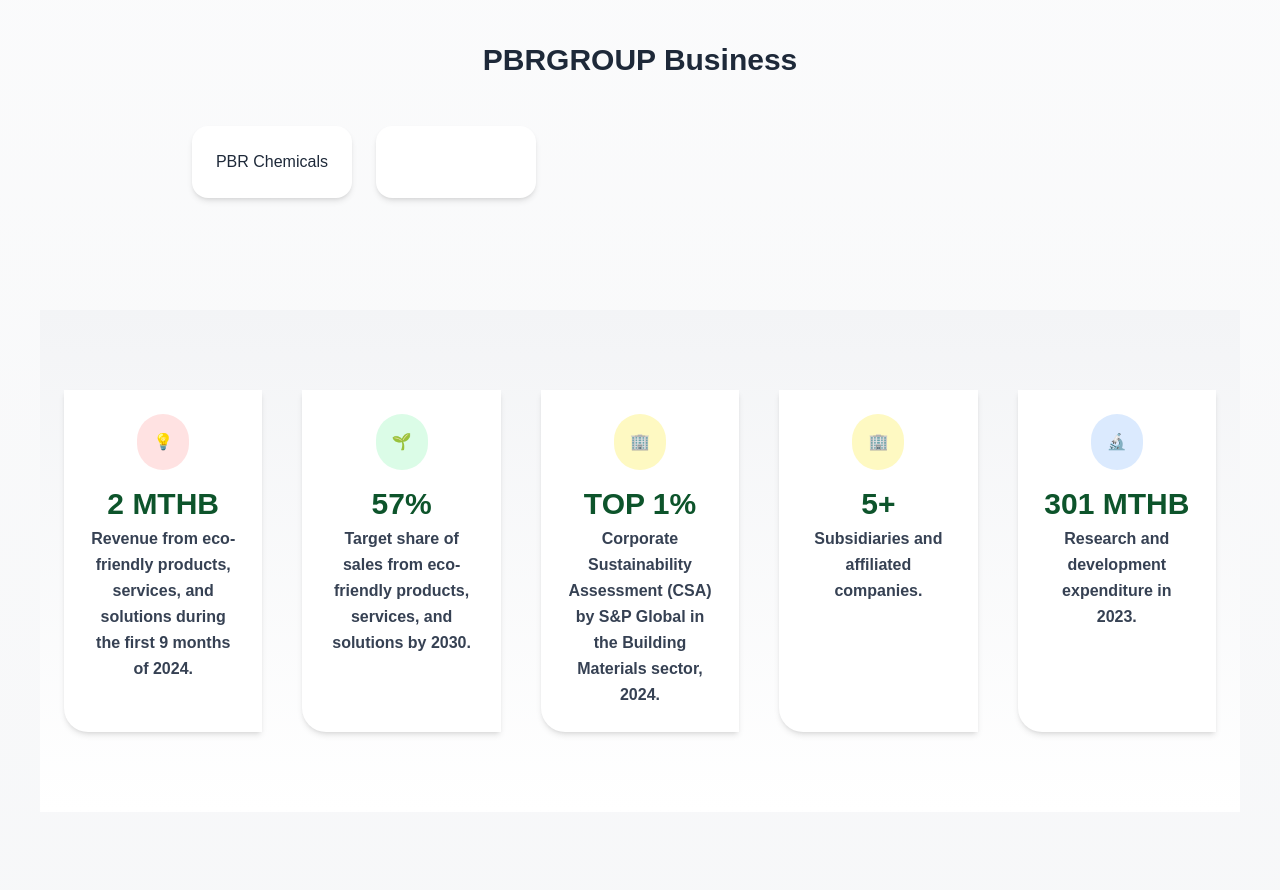
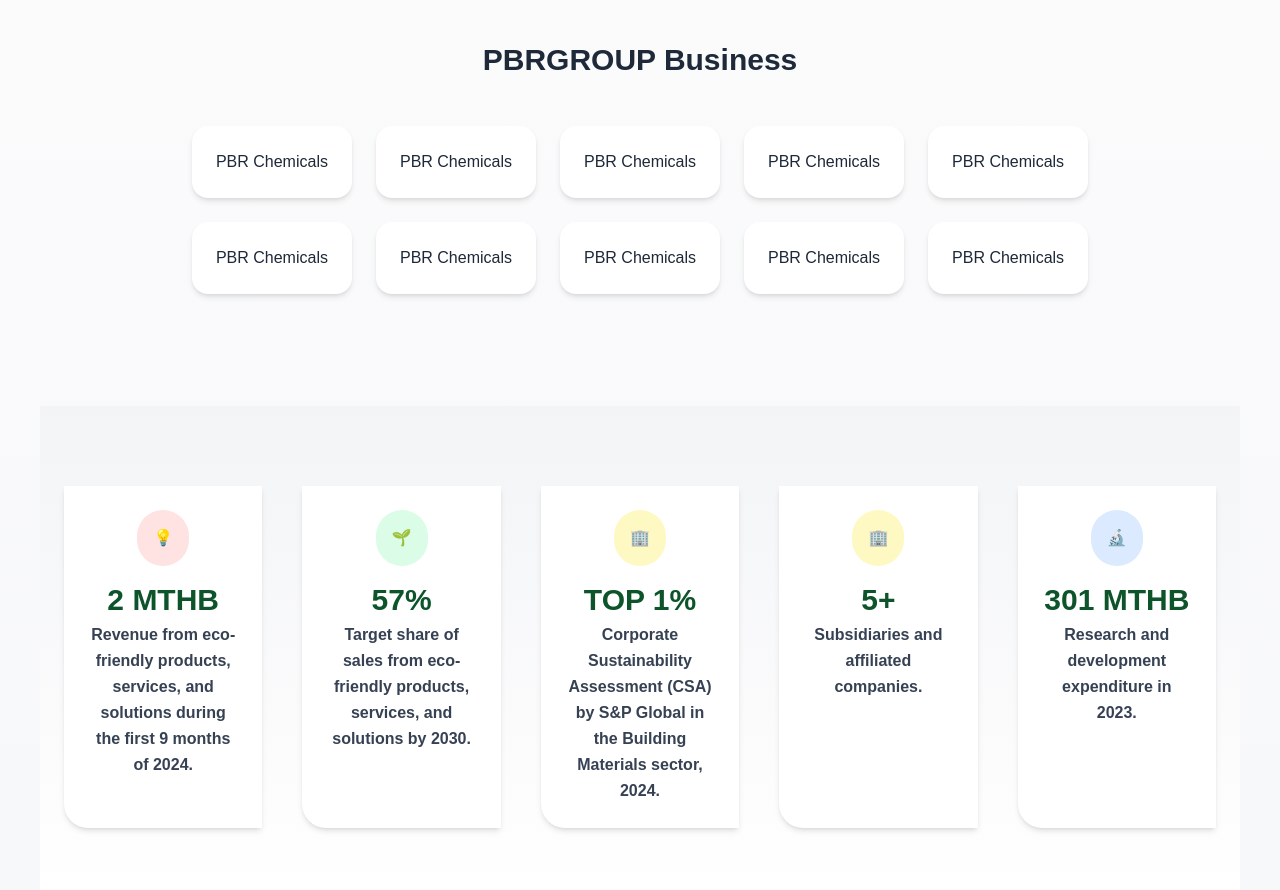
Before and after one commit to jony0980198795/pbr_web_next, a Next.js app: page /news in a window 1280 px wide. Shown: the part 1200-2090 px from the top of the page. Built offline with nearby package versions, Linux system fonts and the light colour scheme.

Commit message:
update product page

```diff
--- a/app/news/page.tsx
+++ b/app/news/page.tsx
@@ -29,7 +29,7 @@
     ];
 
     const businessUnits = [
-        "PBR Chemicals", ""
+        "PBR Chemicals","PBR Chemicals","PBR Chemicals","PBR Chemicals","PBR Chemicals","PBR Chemicals","PBR Chemicals","PBR Chemicals","PBR Chemicals","PBR Chemicals",
     ];
 
     return (
```
Also changed, not shown: public/present/material2.jpg (added), 1 other file (tests, documents, lock files or other folders).
